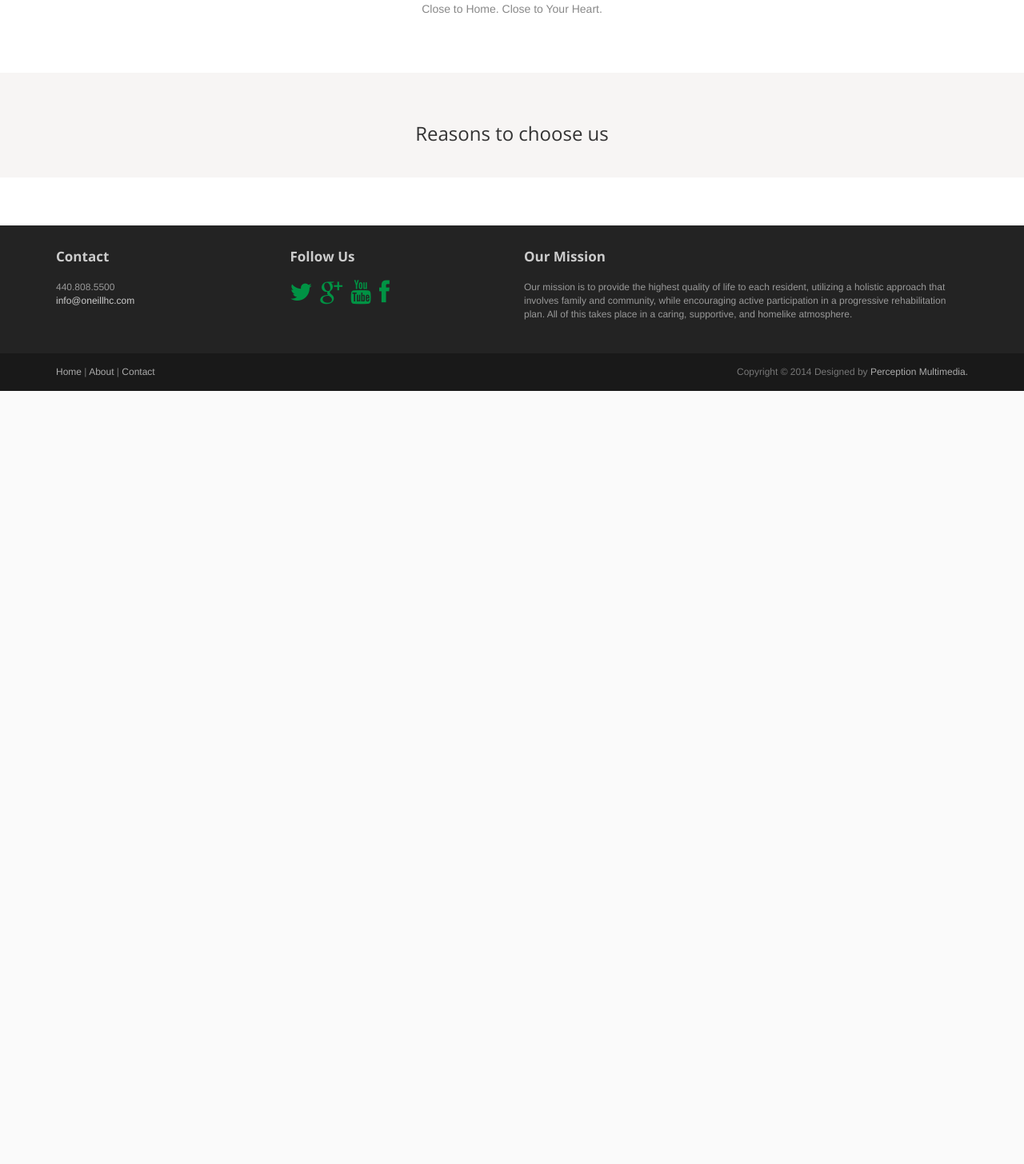
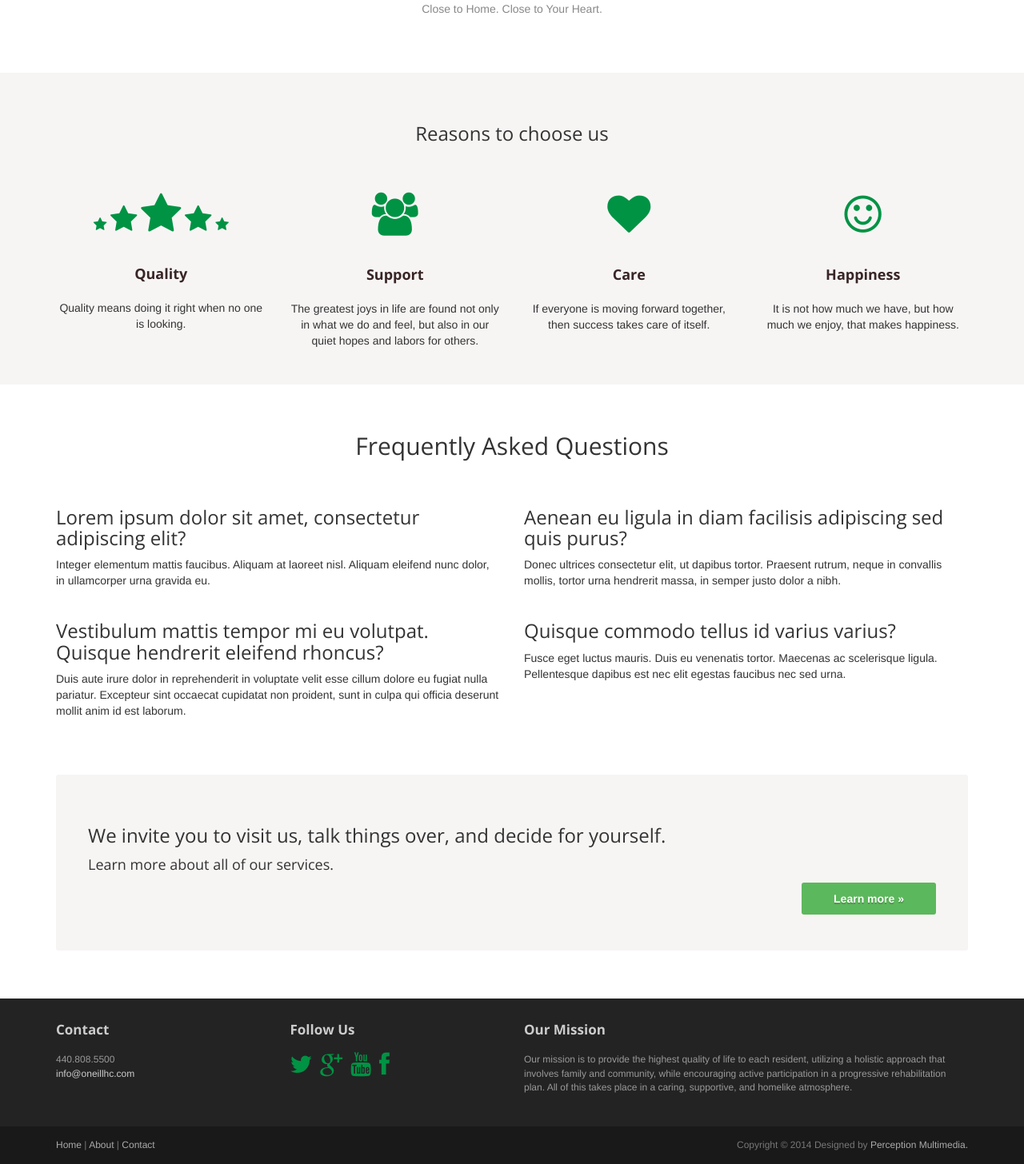
Before and after one commit to Carlywarren/ONeill-Healthcare, a PHP site: page /blog.php in a window 1280 px wide. Shown: the part 812-2268 px from the top of the page at 80% size. Before the commit the page ends 1301 px from the top, so only its background shows below. Run offline with PHP 8.4, Linux system fonts and the light colour scheme; some libraries are stand-ins or nearby versions.

Commit message:
Revert "removing placeholder text"
This reverts commit 7b292ca7e51e903510cf9bba09a8c6065108d3d1.

```diff
--- a/blog.php
+++ b/blog.php
@@ -76,7 +76,38 @@
 			<h3 class="text-center thin">Reasons to choose us</h3>
 
 			<div class="row">
-
+				<div class="col-md-3 col-sm-6 highlight">
+					<div class="h-caption">
+						<h4 class="stars">
+							<i class="fa fa-star fa-1g"></i>
+							<i class="fa fa-star fa-2x"></i>
+							<i class="fa fa-star fa-3x"></i>
+							<i class="fa fa-star fa-2x"></i>
+							<i class="fa fa-star fa-1g"></i>
+						</h4>
+						<h4>Quality </h4></div>
+					<div class="h-body text-center">
+						<p>Quality means doing it right when no one is looking.</p>
+					</div>
+				</div>
+				<div class="col-md-3 col-sm-6 highlight">
+					<div class="h-caption"><h4><i class="fa fa-users fa-3x"></i>Support</h4></div>
+					<div class="h-body text-center">
+						<p>The greatest joys in life are found not only in what we do and feel, but also in our quiet hopes and labors for others. </p>
+					</div>
+				</div>
+				<div class="col-md-3 col-sm-6 highlight">
+					<div class="h-caption"><h4><i class="fa fa-heart fa-3x"></i>Care</h4></div>
+					<div class="h-body text-center">
+						<p>If everyone is moving forward together, then success takes care of itself.</p>
+					</div>
+				</div>
+				<div class="col-md-3 col-sm-6 highlight">
+					<div class="h-caption"><h4><i class="fa fa-smile-o fa-3x"></i>Happiness</h4></div>
+					<div class="h-body text-center">
+						<p>It is not how much we have, but how much we enjoy, that makes happiness.</p>
+					</div>
+				</div>
 			</div> <!-- /row  -->
 
 		</div>
@@ -86,7 +117,42 @@
 	<!-- container -->
 	<div class="container">
 
+		<h2 class="text-center top-space">Frequently Asked Questions</h2>
+		<br>
 
+		<div class="row">
+			<div class="col-sm-6">
+				<h3>Lorem ipsum dolor sit amet, consectetur adipiscing elit?</h3>
+				<p>Integer elementum mattis faucibus. Aliquam at laoreet nisl. Aliquam eleifend nunc dolor, in ullamcorper urna gravida eu.</p>
+			</div>
+			<div class="col-sm-6">
+				<h3> Aenean eu ligula in diam facilisis adipiscing sed quis purus?</h3>
+				<p>
+					Donec ultrices consectetur elit, ut dapibus tortor. Praesent rutrum, neque in convallis mollis, tortor urna hendrerit massa, in semper justo dolor a nibh.</p>
+			</div>
+		</div> <!-- /row -->
+
+		<div class="row">
+			<div class="col-sm-6">
+				<h3>Vestibulum mattis tempor mi eu volutpat. Quisque hendrerit eleifend rhoncus?</h3>
+				<p>
+					Duis aute irure dolor in reprehenderit in voluptate velit esse
+					cillum dolore eu fugiat nulla pariatur. Excepteur sint occaecat cupidatat non
+					proident, sunt in culpa qui officia deserunt mollit anim id est laborum.
+				</p>
+
+			</div>
+			<div class="col-sm-6">
+				<h3>Quisque commodo tellus id varius varius?</h3>
+				<p>Fusce eget luctus mauris. Duis eu venenatis tortor. Maecenas ac scelerisque ligula. Pellentesque dapibus est nec elit egestas faucibus nec sed urna.</p>
+			</div>
+		</div> <!-- /row -->
+
+		<div class="jumbotron top-space">
+			<h3>We invite you to visit us, talk things over, and decide for yourself.</h3>
+			<h4>Learn more about all of our services.</h4>
+     		<p class="text-right"><a href="services.php" class="btn btn-success btn-large">Learn more »</a></p>
+  		</div>
 
 	</div>	<!-- /container -->
 
```
